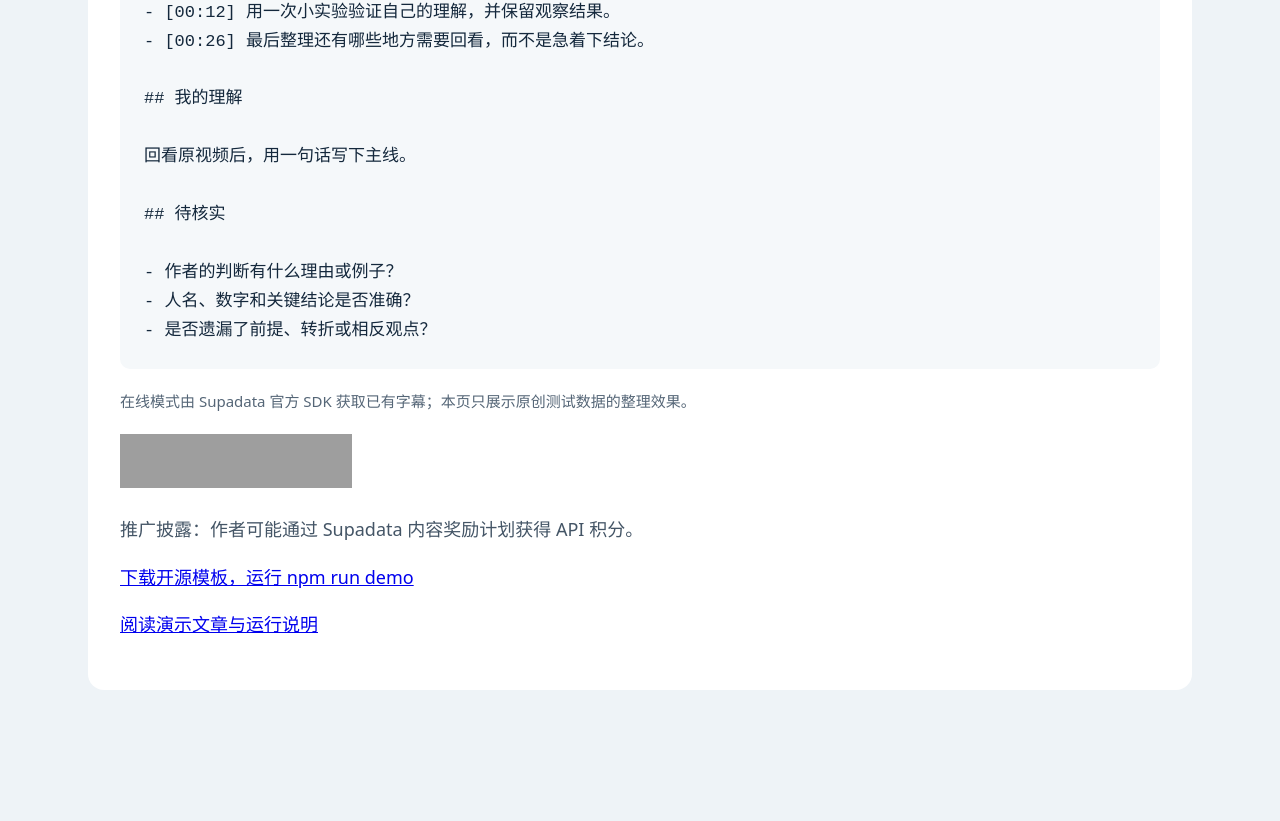
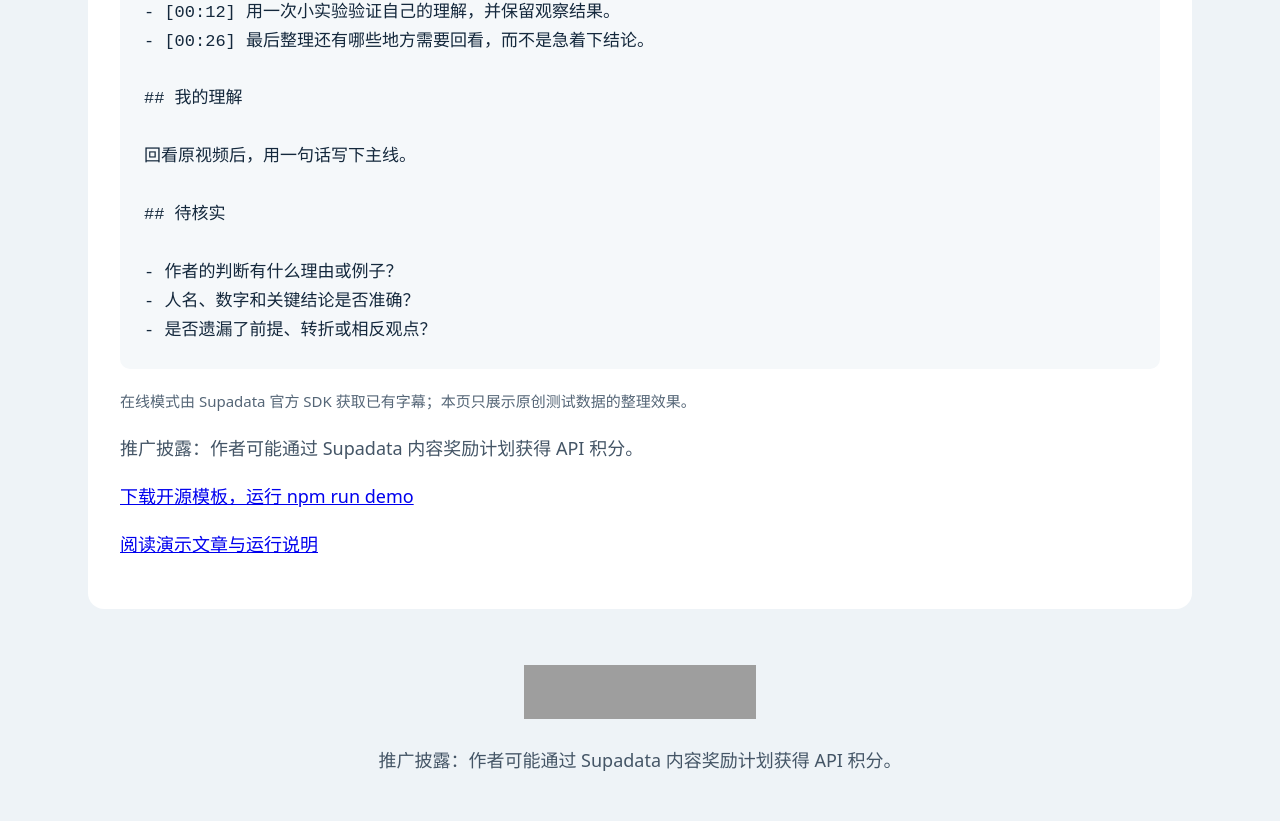
Before and after one commit to HiWilliamai/supadata-notes-starter, a website: page docs/index.html in a window 1280 px wide. Shown: the part 540-1361 px from the top of the page. Before the commit the page ends 1262 px from the top, so only its background shows below. Drawn offline with Linux system fonts and the light colour scheme; grey boxes are pictures that could not be loaded.

Commit message:
docs: show Supadata badge in a consistent footer on every page

```diff
--- a/docs/index.html
+++ b/docs/index.html
@@ -20,4 +20,4 @@
 - 作者的判断有什么理由或例子？
 - 人名、数字和关键结论是否准确？
 - 是否遗漏了前提、转折或相反观点？
-</pre><small>在线模式由 Supadata 官方 SDK 获取已有字幕；本页只展示原创测试数据的整理效果。</small><p><a href="https://supadata.ai/r/TPT219DS" rel="sponsored" target="_blank"><img src="https://supadata.ai/badge/powered-by-supadata-light.svg" alt="Powered by Supadata" width="232" height="54"></a></p><p>推广披露：作者可能通过 Supadata 内容奖励计划获得 API 积分。</p><p><a href="https://github.com/HiWilliamai/supadata-notes-starter">下载开源模板，运行 npm run demo</a></p><p><a href="demo.html">阅读演示文章与运行说明</a></p></main></html>
+</pre><small>在线模式由 Supadata 官方 SDK 获取已有字幕；本页只展示原创测试数据的整理效果。</small><p>推广披露：作者可能通过 Supadata 内容奖励计划获得 API 积分。</p><p><a href="https://github.com/HiWilliamai/supadata-notes-starter">下载开源模板，运行 npm run demo</a></p><p><a href="demo.html">阅读演示文章与运行说明</a></p></main><footer style="max-width:1040px;margin:24px auto;padding:24px;text-align:center"><a href="https://supadata.ai/r/TPT219DS" rel="sponsored" target="_blank"><img src="https://supadata.ai/badge/powered-by-supadata-light.svg" alt="Powered by Supadata" width="232" height="54" /></a><p>推广披露：作者可能通过 Supadata 内容奖励计划获得 API 积分。</p></footer></html>
```
